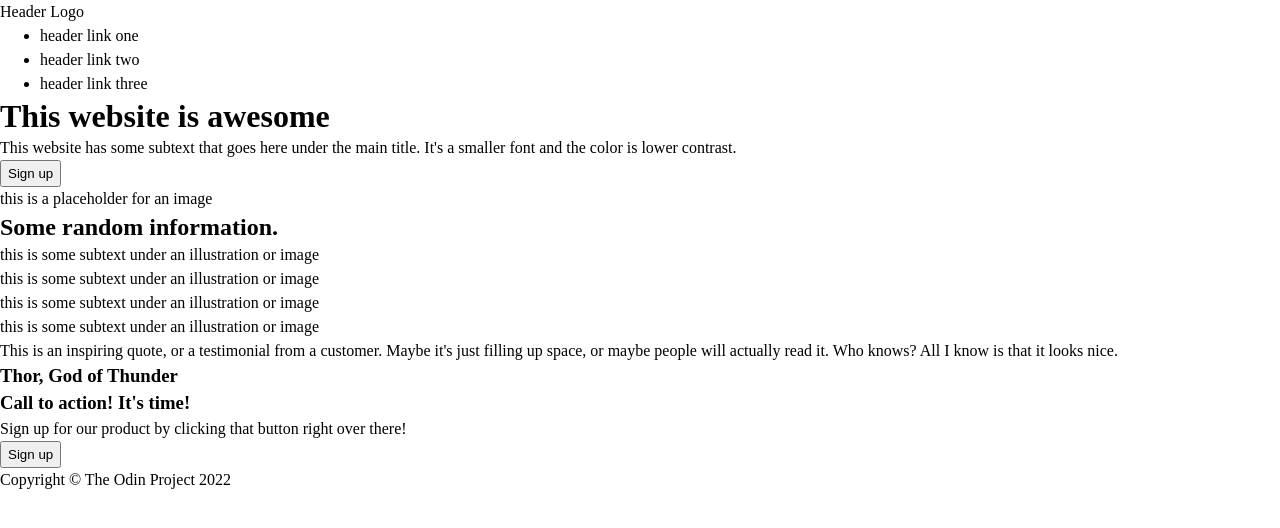
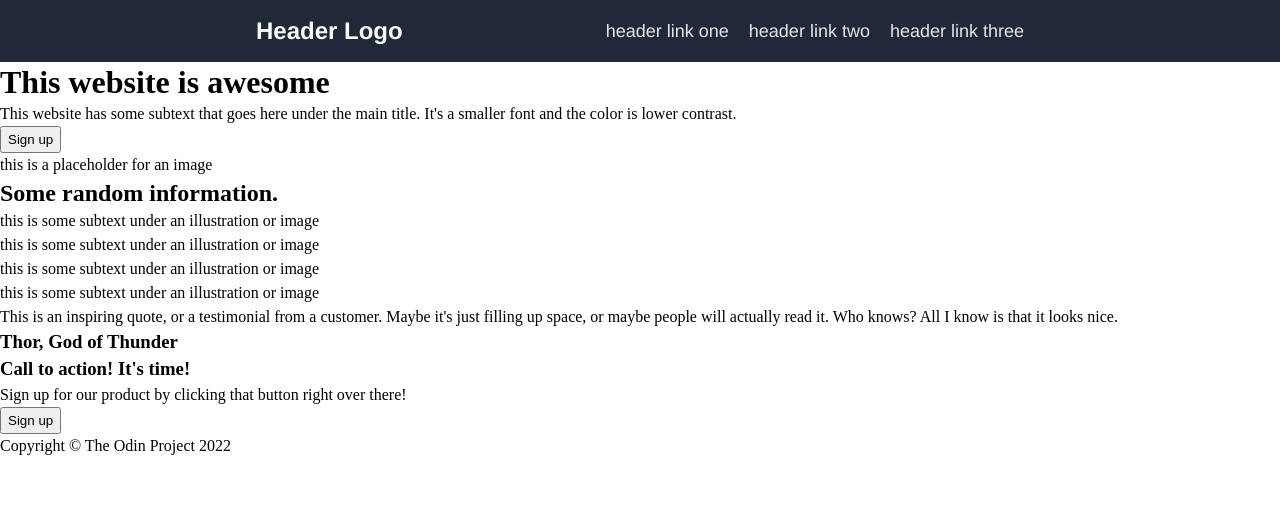
Before and after one commit to ArkadiuszIrlik/landing-page, a plain HTML site: page index.html in a window 1280 px wide. Drawn offline with nearby package versions, Linux system fonts and the light colour scheme.

Commit message:
Add header styling
Finished the basic styling for the header. Also imported a font from
Google Fonts to be used across the webpage.

```diff
--- a/css/style.css
+++ b/css/style.css
@@ -1,3 +1,5 @@
+@import url('https://fonts.googleapis.com/css2?family=Arimo:wght@400;700&display=swap');
+
 *,
 *::before,
 *::after {
@@ -22,3 +24,37 @@ body {
   --light-txt-main: #F9FAF8;
   --light-txt-sec: #E5E7EB;
 }
+
+ul {
+  list-style-type: none;
+}
+
+a {
+  text-decoration: none;
+}
+
+.header {
+  background-color: var(--dark-bg);
+  display: flex;
+  justify-content: space-between;
+  align-items: center;
+  padding: 15px 20%;
+}
+
+.header .logo {
+  color: var(--light-txt-main);
+  font-size: 24px;
+  font-family: 'Arimo', sans-serif;
+  font-weight: bold;
+}
+
+.nav-links ul {
+  display: flex;
+  gap: 20px;
+}
+
+.nav-links a {
+  font-size: 18px;
+  color: var(--light-txt-sec);
+  font-family: 'Arimo', sans-serif;
+}
--- a/index.html
+++ b/index.html
@@ -12,9 +12,9 @@
     <div class="logo">Header Logo</div>
     <div class="nav-links">
       <ul>
-        <li>header link one</li>
-        <li>header link two</li>
-        <li>header link three</li>
+        <li><a href="">header link one</a></li>
+        <li><a href="">header link two</a></li>
+        <li><a href="">header link three</a></li>
       </ul>
     </div>
   </div>
```
